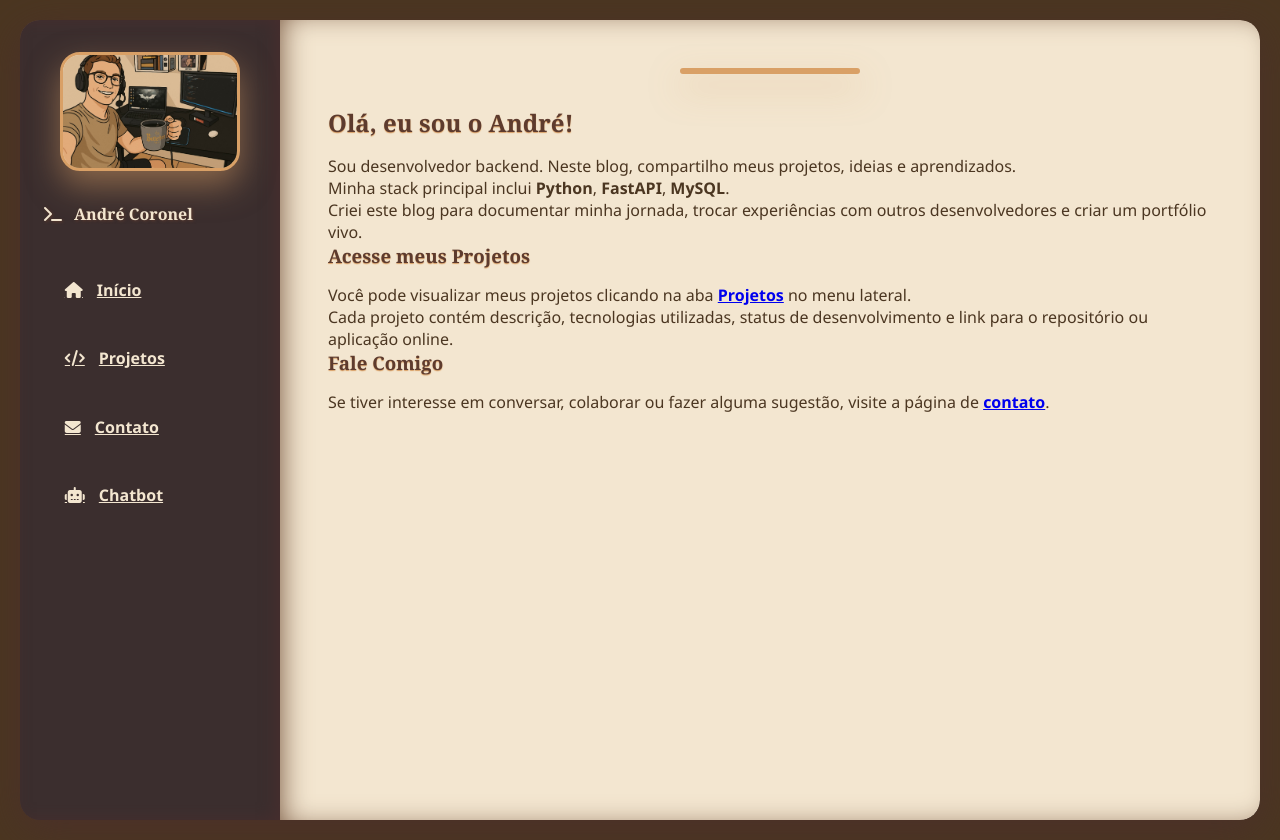
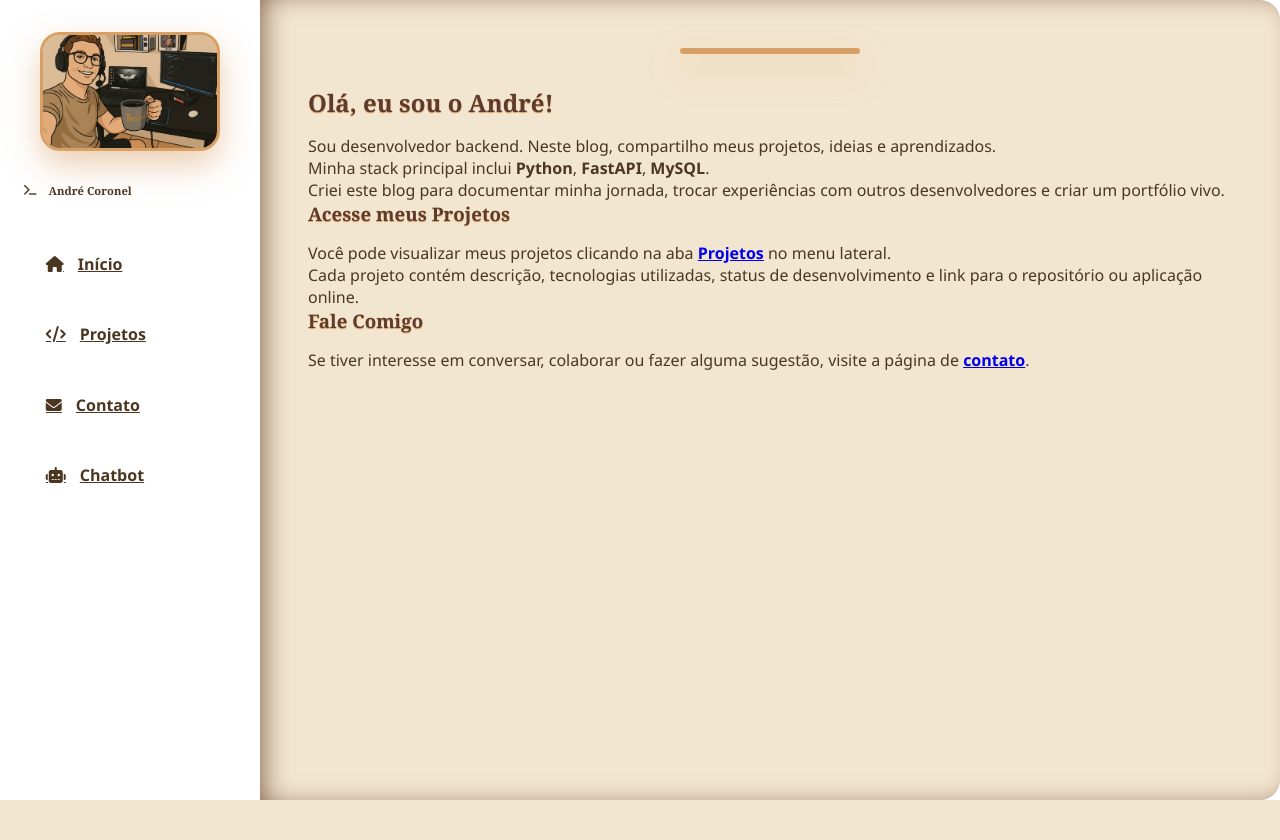
Before and after one commit to aclfilho/Blog, a FastAPI app: page / in a window 1280 px wide. After the commit the page ends 800 px from the top, so only its background shows below. Run offline with FastAPI, Linux system fonts and the light colour scheme.

Commit message:
css novo

```diff
--- a/static/style.css
+++ b/static/style.css
@@ -7,35 +7,39 @@
 
 /* Base e corpo */
 body {
-  background-color: #4b3621; /* marrom café escuro */
+  background-color: transparent; /* removido fundo marrom */
   font-family: 'Segoe UI', Tahoma, Geneva, Verdana, sans-serif;
-  color: #f3e6d0; /* bege claro */
+  color: #4b3621; /* cor do texto mais escura para melhor contraste */
   display: flex;
-  align-items: center;
+  align-items: stretch;  /* para o container ocupar toda altura */
   justify-content: center;
   min-height: 100vh;
-  padding: 20px;
+  width: 100vw;
+  padding: 0;
+  margin: 0;
 }
 
 /* Container principal */
 .container {
   display: flex;
+  flex-grow: 1;
   min-height: 100vh;
-  background: linear-gradient(145deg, #6f4e37, #3b2e2e);
-  border-radius: 20px;
-  box-shadow: 0 10px 40px rgba(75, 46, 46, 0.7);
+  width: 100vw;
+  background: transparent; /* fundo removido */
+  border-radius: 0; /* sem bordas arredondadas */
+  box-shadow: none; /* remove sombra */
   overflow: hidden;
 }
 
 /* Sidebar temática café */
 .sidebar {
   width: 260px;
-  background-color: #3b2e2e; /* marrom escuro */
-  color: #f3e6d0;
+  background-color: transparent; /* fundo removido */
+  color: #4b3621;
   display: flex;
   flex-direction: column;
   padding: 2rem 1.5rem;
-  box-shadow: inset -5px 0 15px rgba(75, 46, 46, 0.7);
+  box-shadow: none;
   font-weight: 600;
 }
 
@@ -75,14 +79,14 @@ body {
 
 /* Logo */
 .logo {
-  font-size: 0.7;
+  font-size: 0.7rem;
   font-weight: 900;
   display: flex;
   align-items: center;
   gap: 12px;
   margin-bottom: 2.5rem;
-  color: #f3e6d0;
-  text-shadow: 1px 1px 3px #5d3b2e;
+  color: #4b3621;
+  text-shadow: none;
   font-family: 'Georgia', serif;
 }
 
@@ -99,11 +103,12 @@ body {
   gap: 14px;
   padding: 0.85rem 1.3rem;
   border-radius: 10px;
-  color: #f3e6d0;
+  color: #4b3621;
   background-color: transparent;
   font-weight: 600;
   transition: background-color 0.3s, color 0.3s;
-  box-shadow: inset 0 0 0 0 #d9a066;
+  box-shadow: none;
+  border: 1px solid transparent;
 }
 
 .nav-menu a:hover {
@@ -116,7 +121,7 @@ body {
 .conteudo {
   flex: 1;
   padding: 3rem 3rem 2rem 3rem;
-  background-color: #f3e6d0;
+  background-color: #f3e6d0; /* mantém fundo bege claro */
   color: #4b3621;
   box-shadow: inset 10px 0 30px -10px #6f4e37;
   border-top-right-radius: 20px;
@@ -169,7 +174,7 @@ footer {
 @media (max-width: 768px) {
   .container {
     flex-direction: column;
-    border-radius: 16px;
+    border-radius: 0;
   }
 
   .sidebar {
```
